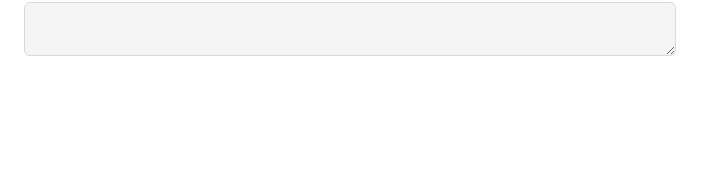
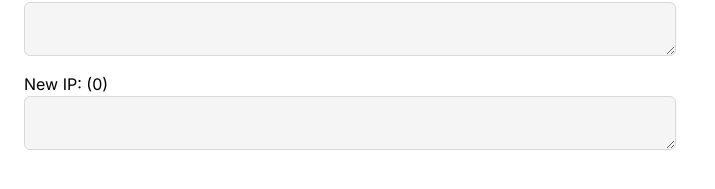
Before and after one commit to Somethingbear/cat-toys, a Next.js app: page /nnr-api-batch in a window 1280 px wide. Shown: the part 581-770 px from the top of the page, without its empty margins (0-715 px from the left). Built offline with nearby package versions, Linux system fonts and the light colour scheme.

Commit message:
chore: batch 增加ip对应

```diff
--- a/src/app/nnr-api-batch/page.tsx
+++ b/src/app/nnr-api-batch/page.tsx
@@ -117,6 +117,15 @@ const NNRTransfer = () => {
   const newVmessStr = useMemo(() => {
     return newVmessArr.join("\n");
   }, [newVmessArr]);
+
+  const newVmessIpStr = useMemo(() => {
+    const arr = newVmessArr.map((item) => {
+      const originalVmessJson = JSON.parse(base64Decode(item.split("://")[1]));
+      return originalVmessJson.ps;
+    })
+
+    return arr.join("\n");
+  }, [vmessStrArr]);
 
   const sleep = (ms: number) =>
     new Promise((resolve) => setTimeout(resolve, ms));
@@ -267,15 +276,15 @@ const NNRTransfer = () => {
           value={newVmessStr}
           readOnly
           disabled
-          // suffix={
-          //   <CopyOutlined
-          //     onClick={() => {
-          //       if (!newVmessStr) return;
-          //       copy(newVmessStr);
-          //       message.success("Copied");
-          //     }}
-          //   />
-          // }
+        />
+      </section>
+
+      <section>
+        {`New IP: (${newVmessArr.length})`}
+        <Input.TextArea
+          value={newVmessIpStr}
+          readOnly
+          disabled
         />
       </section>
       {/* <section>{newVmessStr && <QRCode value={newVmessStr} />}</section> */}
```
